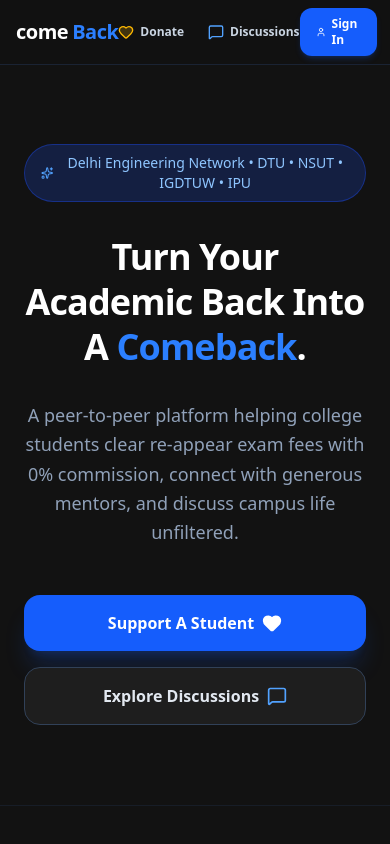
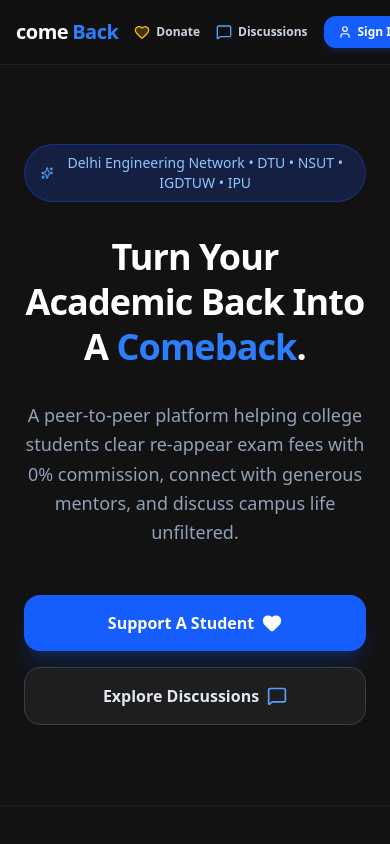
Before and after one commit to Rohit-824/comeback, a Next.js app: page / in a window 390 px wide. Shown: the top 844 px of the page. Built offline with nearby package versions, Linux system fonts and the light colour scheme; no server answers.

Commit message:
Add logo, update navbar, and ready for production deployment

```diff
--- a/src/app/page.tsx
+++ b/src/app/page.tsx
@@ -106,7 +106,7 @@ export default function ComeBackHomePage() {
 
             <div className="pt-4 flex flex-col sm:flex-row gap-4 justify-center">
               <Link
-                href="/donate/post-1"
+                href="/feed?category=funding"
                 className="px-8 py-4 bg-blue-600 hover:bg-blue-500 text-white font-bold text-base rounded-2xl shadow-xl shadow-blue-600/20 transition active:scale-95 flex items-center justify-center gap-2"
               >
                 Support A Student <Heart className="w-5 h-5 fill-white" />
--- a/src/components/Navbar.tsx
+++ b/src/components/Navbar.tsx
@@ -19,21 +19,23 @@ export default function Navbar() {
 
   return (
     <nav className="fixed top-0 left-0 right-0 z-40 bg-[#121212]/90 backdrop-blur-md border-b border-slate-800/80 font-sans">
-      <div className="max-w-6xl mx-auto px-4 sm:px-6 h-16 flex items-center justify-between">
+      <div className="max-w-6xl mx-auto px-4 sm:px-6 h-16 flex items-center justify-between gap-4">
 
-        {/* LOGO */}
+        {/* LOGO IMAGE */}
         <Link href="/" className="flex items-center gap-1 text-xl font-black text-white tracking-tight">
+
           come<span className="text-blue-500">Back</span>
+
         </Link>
 
         {/* CENTER LINKS */}
-        <div className="flex items-center gap-6 text-xs sm:text-sm font-bold">
+        <div className="flex items-center gap-4 sm:gap-6 text-xs sm:text-sm font-bold shrink-0">
           {/* DONATE -> Feed page with Fee Appeal filter */}
           <Link
             href="/feed?category=funding"
             className="flex items-center gap-1.5 text-slate-300 hover:text-amber-400 transition"
           >
-            <Heart className="w-4 h-4 text-amber-400 fill-amber-400/20" /> Donate
+            <Heart className="w-4 h-4 text-amber-400 fill-amber-400/20 shrink-0" /> Donate
           </Link>
 
           {/* DISCUSSIONS -> Feed page with All Posts filter */}
@@ -41,12 +43,12 @@ export default function Navbar() {
             href="/feed?category=all"
             className="flex items-center gap-1.5 text-slate-300 hover:text-blue-400 transition"
           >
-            <MessageSquare className="w-4 h-4 text-blue-400" /> Discussions
+            <MessageSquare className="w-4 h-4 text-blue-400 shrink-0" /> Discussions
           </Link>
         </div>
 
         {/* PROFILE / AUTH BUTTON */}
-        <div>
+        <div className="shrink-0">
           {isLoggedIn ? (
             <Link
               href="/profile"
@@ -58,7 +60,7 @@ export default function Navbar() {
           ) : (
             <Link
               href="/login"
-              className="px-4 py-2 bg-blue-600 hover:bg-blue-500 text-white font-bold text-xs rounded-xl transition shadow-md shadow-blue-600/20 flex items-center gap-1.5"
+              className="px-3.5 sm:px-4 py-2 bg-blue-600 hover:bg-blue-500 text-white font-bold text-xs rounded-xl transition shadow-md shadow-blue-600/20 flex items-center gap-1.5 whitespace-nowrap"
             >
               <User className="w-3.5 h-3.5" /> Sign In
             </Link>
```
